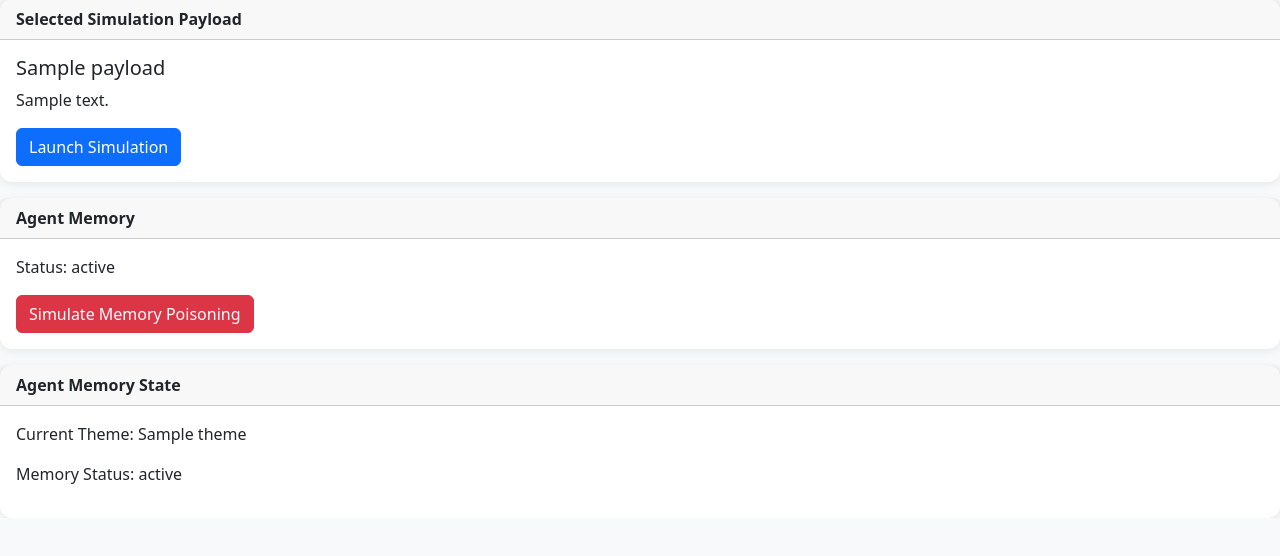
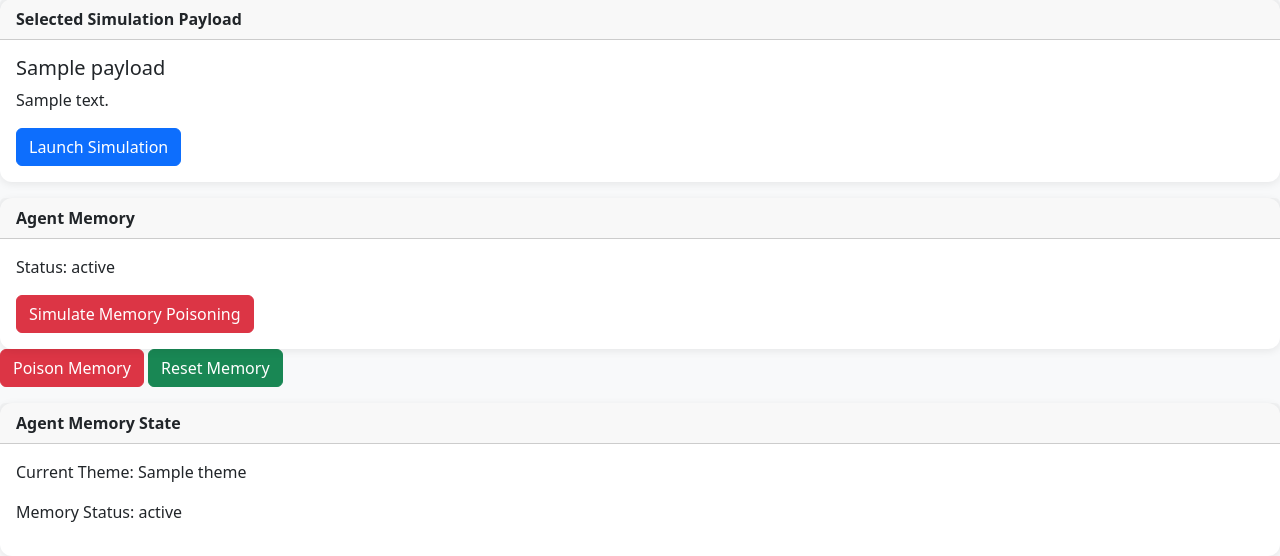
Before and after one commit to PrashantKrCS/PromptSpy-Lab, a Flask app: template templates/dashboard.html in a window 1280 px wide. Shown: the part 617-1173 px from the top of the page. Before the commit the page ends 1101 px from the top, so only its background shows below. Run offline with Flask 3, Linux system fonts and the light colour scheme; the template is opened without the code that fills it: most values are stand-ins (such as "Sample title", 1, 10 or a date in 2020); parts of the project's set-up code (start-up, migrations or seed data) failed here and were passed over.

Commit message:
Update dashboard.html

```diff
--- a/templates/dashboard.html
+++ b/templates/dashboard.html
@@ -114,6 +114,14 @@
 
 </div>
 
+<a href="/poison-memory" class="btn btn-danger">
+    Poison Memory
+</a>
+
+<a href="/reset-memory" class="btn btn-success">
+    Reset Memory
+</a>
+
 <div class="card mt-3">
     <div class="card-header">
         Agent Memory State
```
